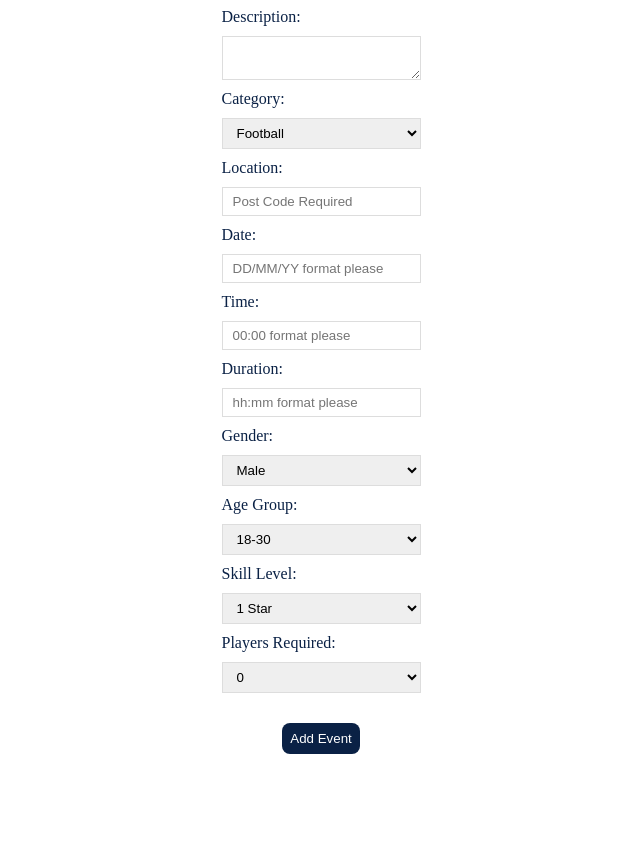
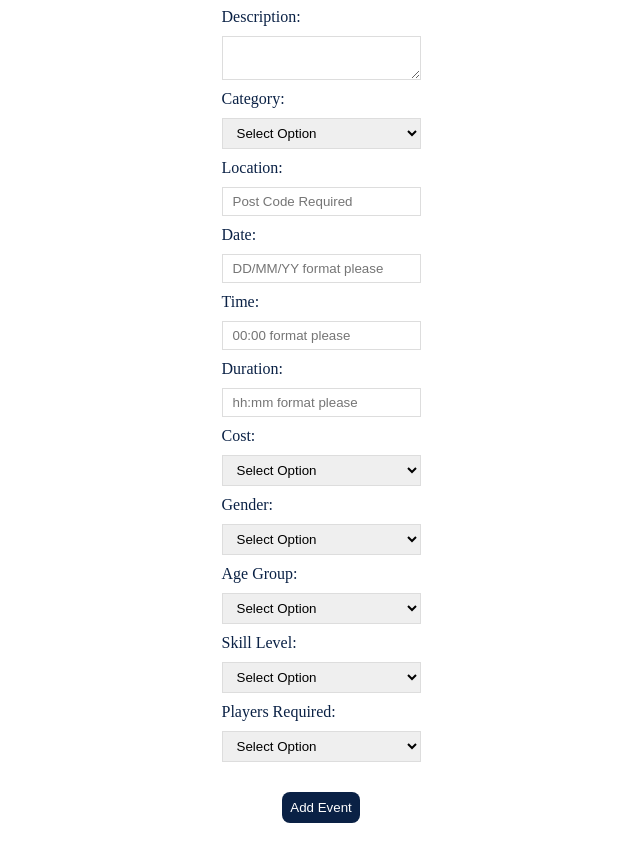
Before and after one commit to BarryCurtis/GameFinder, a React (Create React App) app: page /create in a window 1280 px wide. Shown: the part 351-1202 px from the top of the page, without its empty margins (319-959 px from the left). Before the commit the page ends 1133 px from the top, so only its background shows below. Built offline with nearby package versions, Linux system fonts and the light colour scheme; no server answers; a web font is replaced by a local one.

Commit message:
completed create event component

```diff
--- a/src/Components/CreateEvent.jsx
+++ b/src/Components/CreateEvent.jsx
@@ -1,4 +1,6 @@
 import { useState, useEffect } from "react";
+import { useAuth } from "../security/authContext";
+import { postEvent } from "../Utility/api";
 
 const Create = () => {
   const [eventName, setEventName] = useState();
@@ -12,8 +14,35 @@ const Create = () => {
   const [age, setAge] = useState();
   const [skillsLevel, setSkillsLevel] = useState();
   const [players, setPlayers] = useState();
+  const [cost, setCost] = useState();
+  const [sentEvent, setSentEvent] = useState(false);
 
-  function handleSubmit() {}
+  const { currentUser } = useAuth();
+  // console.log(currentUser.uid);
+  // console.log(typeof cost);
+
+  // currentUser.UID = firebase_id of user
+  // make a dynamc value for firebase id
+
+  function handleSubmit(e) {
+    e.preventDefault();
+    const eventToSend = {
+      firebase_id: `${currentUser.uid}`,
+      category: category,
+      date: date,
+      time: time,
+      duration: duration,
+      gender: gender,
+      skills_level: Number(skillsLevel),
+      location: location,
+      needed_players: Number(players),
+      age_group: age,
+      cost: Number(cost),
+    };
+    console.log(eventToSend);
+    postEvent(eventToSend);
+    setSentEvent(true);
+  }
 
   return (
     <div className="create">
@@ -40,7 +69,12 @@ const Create = () => {
           required
         ></textarea>
         <label>Category: </label>
-        <select value={category} onChange={(e) => setCategory(e.target.value)}>
+        <select
+          value={category}
+          required
+          onChange={(e) => setCategory(e.target.value)}
+        >
+          <option value="">Select Option</option>
           <option value="football">Football</option>
           <option value="netball">Netball</option>
           <option value="squash">Squash</option>
@@ -89,14 +123,27 @@ const Create = () => {
           value={duration}
           required
         />
+        <label>Cost: </label>
+        <select value={cost} required onChange={(e) => setCost(e.target.value)}>
+          <option value="">Select Option</option>
+          <option value="0">Free</option>
+          <option value="5">£5</option>
+          <option value="10">£10</option>
+        </select>
         <label>Gender: </label>
-        <select value={gender} onChange={(e) => setGender(e.target.value)}>
+        <select
+          value={gender}
+          required
+          onChange={(e) => setGender(e.target.value)}
+        >
+          <option value="">Select Option</option>
           <option value="male">Male</option>
           <option value="female">Female</option>
           <option value="other">Other</option>
         </select>
         <label>Age Group: </label>
-        <select value={age} onChange={(e) => setAge(e.target.value)}>
+        <select value={age} required onChange={(e) => setAge(e.target.value)}>
+          <option value="">Select Option</option>
           <option value="18-30">18-30</option>
           <option value="30-50">30-50</option>
           <option value="50+">50+</option>
@@ -104,8 +151,10 @@ const Create = () => {
         <label>Skill Level: </label>
         <select
           value={skillsLevel}
+          required
           onChange={(e) => setSkillsLevel(e.target.value)}
         >
+          <option value="">Select Option</option>
           <option value="1">1 Star</option>
           <option value="2">2 Star</option>
           <option value="3">3 Star</option>
@@ -114,7 +163,12 @@ const Create = () => {
         </select>
 
         <label>Players Required: </label>
-        <select value={players} onChange={(e) => setPlayers(e.target.value)}>
+        <select
+          value={players}
+          required
+          onChange={(e) => setPlayers(e.target.value)}
+        >
+          <option value="">Select Option</option>
           <option value="0">0</option>
           <option value="1">1</option>
           <option value="2">2</option>
@@ -137,6 +191,8 @@ const Create = () => {
           <option value="19">19</option>
           <option value="20">20</option>
         </select>
+        {sentEvent === true ? <h4>Event Posted, See Events Page</h4> : null}
+
         <button>Add Event</button>
       </form>
     </div>
--- a/src/Utility/api.js
+++ b/src/Utility/api.js
@@ -32,8 +32,8 @@ export function postComment(event_id, comment) {
   return myApi.post(`/events/${event_id}/comments`, comment);
 }
 
-export function postEvent(event) {
-  return myApi.post("/events", event);
+export function postEvent(eventToSend) {
+  return myApi.post("/events", eventToSend);
 }
 
 export function postUser(user) {
```
Also changed, not shown: src/Components/UserDetails.jsx (+2 -84 lines).
